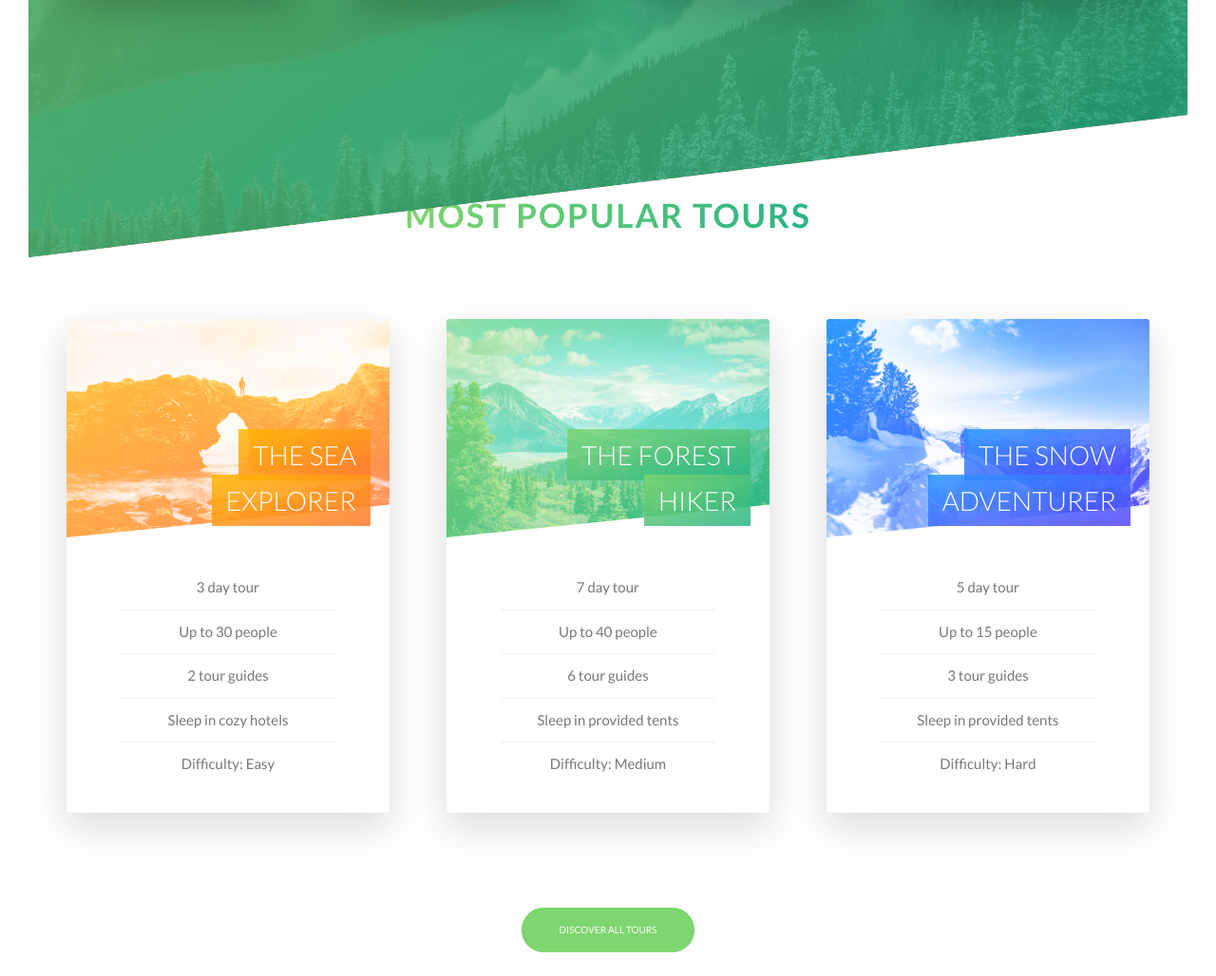
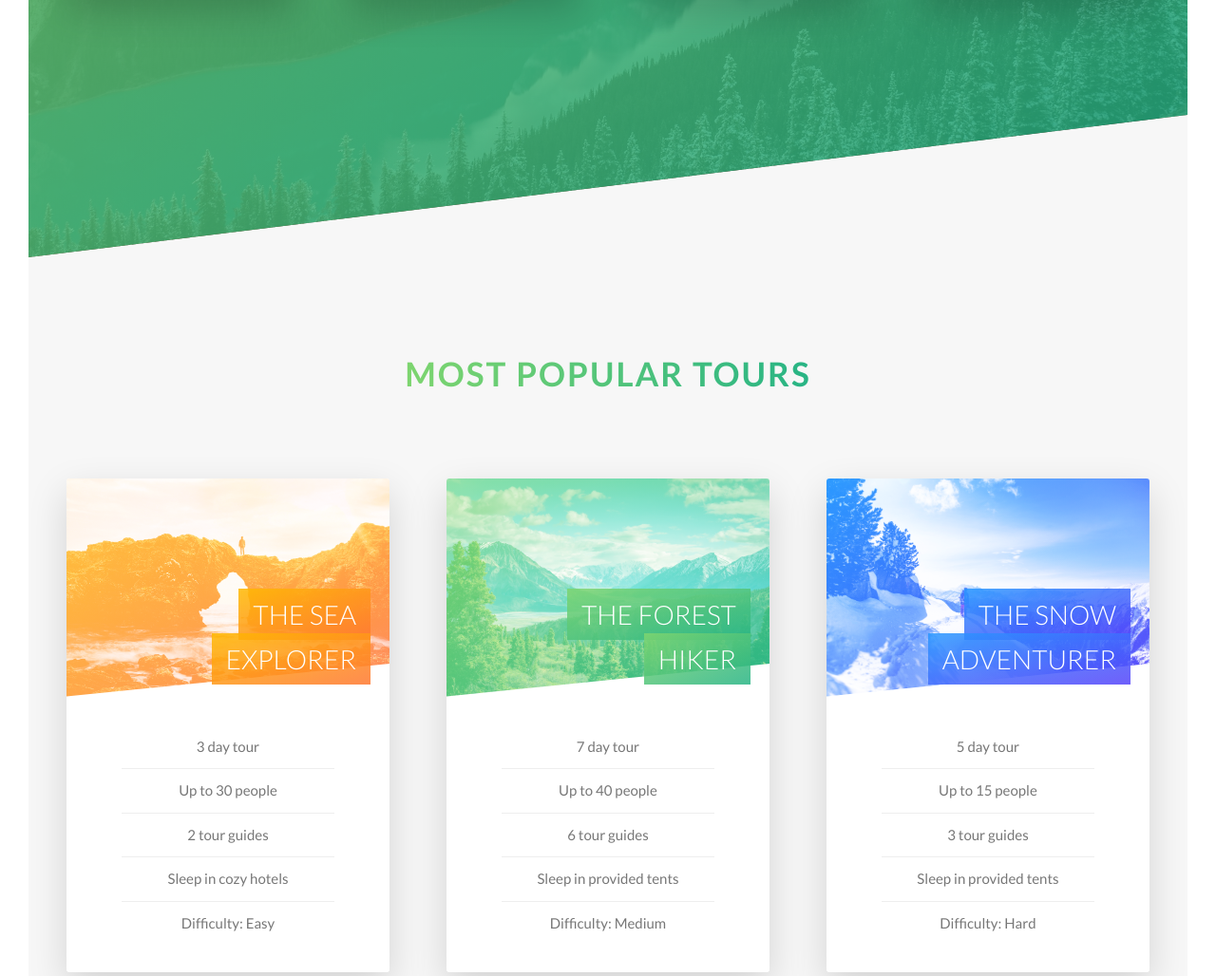
Before and after one commit to CorrieGra/natours, a website: page index.html in a window 1280 px wide. Shown: the part 2015-3043 px from the top of the page at 95% size. Drawn offline with nearby package versions, Linux system fonts and the light colour scheme; files that its build step writes are made by us from their sources.

Commit message:
added: tours section styles

```diff
--- a/scss/pages/_home.scss
+++ b/scss/pages/_home.scss
@@ -24,3 +24,9 @@
         -o-transform: skewY(7deg);
     }
 }
+
+.section-tours {
+    background-color: $col-grey-light-1;
+    padding: 25rem 0 15rem 0;
+    margin-top: -8.25rem;
+}
```
